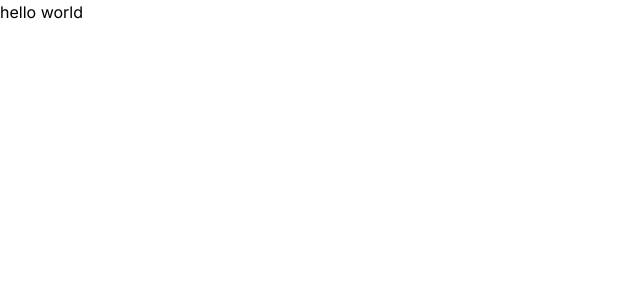
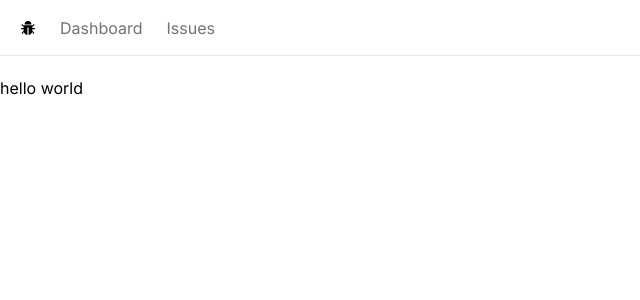
Before and after one commit to Martin2251/issue-tracker, a Next.js app: page / in a window 1280 px wide. Shown: the top 300 px of the page, without its empty margins (0-640 px from the left). Built offline with nearby package versions, Linux system fonts and the light colour scheme.

Commit message:
built navbar

```diff
--- /dev/null
+++ b/app/NavBar.tsx
@@ -0,0 +1,20 @@
+import React from 'react'
+import Link from 'next/link'
+import {AiFillBug} from "react-icons/ai"
+
+const NavBar = () => {
+    const links = [
+        {label:"Dashboard", href: "/"},
+        {label:"Issues", href: "/issues"},
+    ]
+  return (
+    <nav className='flex space-x-6 border-b mb-5 px-5 h-14 items-center'>
+        <Link href="/"><AiFillBug  /></Link>
+        <ul className='flex space-x-6'>
+            {links.map(link =>  <Link key={link.href} className='text-zinc-500 hover:text-zinc-800 transition-colors' href={link.href}>{link.label}</Link>)}
+        </ul>
+    </nav>
+  )
+}
+
+export default NavBar
--- a/app/globals.css
+++ b/app/globals.css
@@ -16,6 +16,5 @@
 }
 
 body {
-  color: rgb(var(--foreground-rgb));
 
 }
--- a/app/layout.tsx
+++ b/app/layout.tsx
@@ -1,6 +1,7 @@
 import './globals.css'
 import type { Metadata } from 'next'
 import { Inter } from 'next/font/google'
+import NavBar from './NavBar'
 
 const inter = Inter({ subsets: ['latin'] })
 
@@ -16,7 +17,12 @@ export default function RootLayout({
 }) {
   return (
     <html lang="en">
-      <body className={inter.className}>{children}</body>
+      <body className={inter.className}>
+        <NavBar  />
+        <main>
+        {children}
+        </main>
+        </body>
     </html>
   )
 }
--- a/app/page.tsx
+++ b/app/page.tsx
@@ -1,4 +1,4 @@
-import Image from 'next/image'
+
 
 export default function Home() {
   return (
--- a/package.json
+++ b/package.json
@@ -19,6 +19,7 @@
     "postcss": "8.4.31",
     "react": "18.2.0",
     "react-dom": "18.2.0",
+    "react-icons": "^4.11.0",
     "tailwindcss": "3.3.5",
     "typescript": "5.2.2"
   }
```
Also changed, not shown: 1 other file (tests, documents, lock files or other folders).
